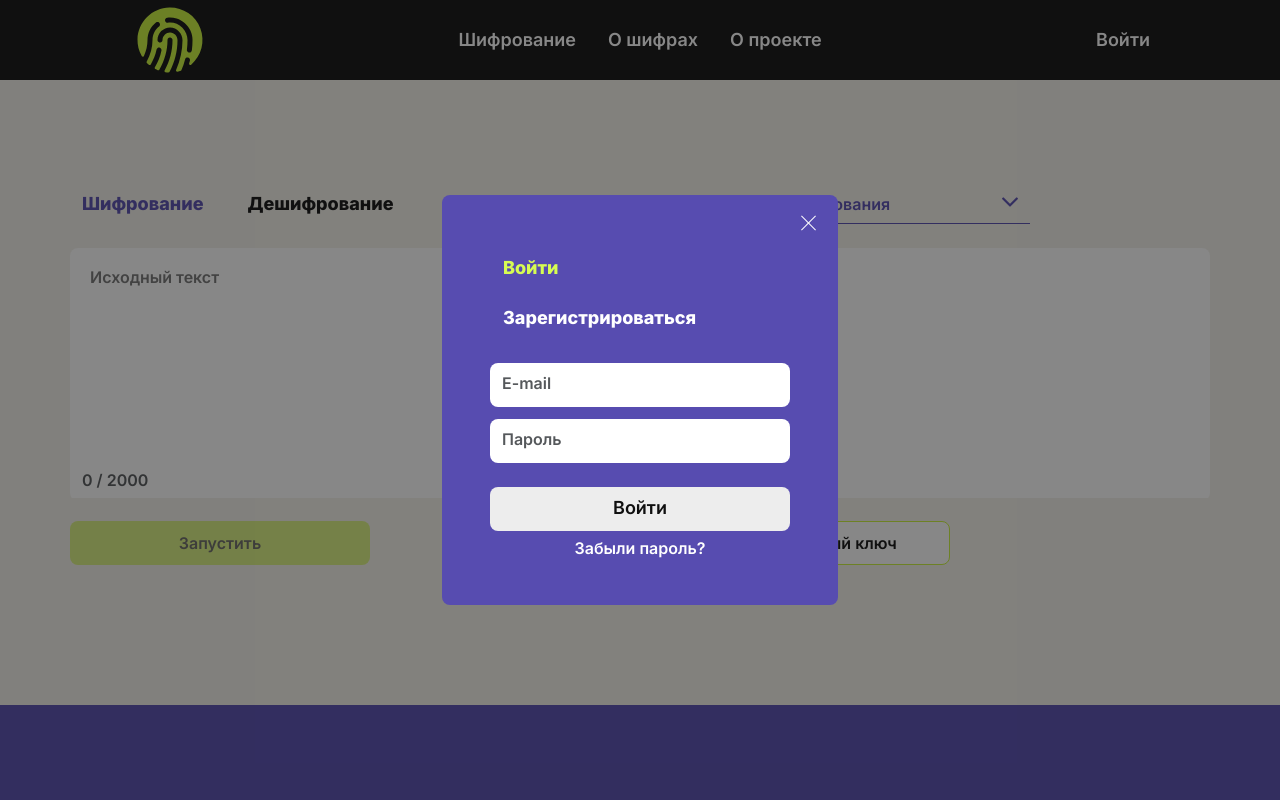
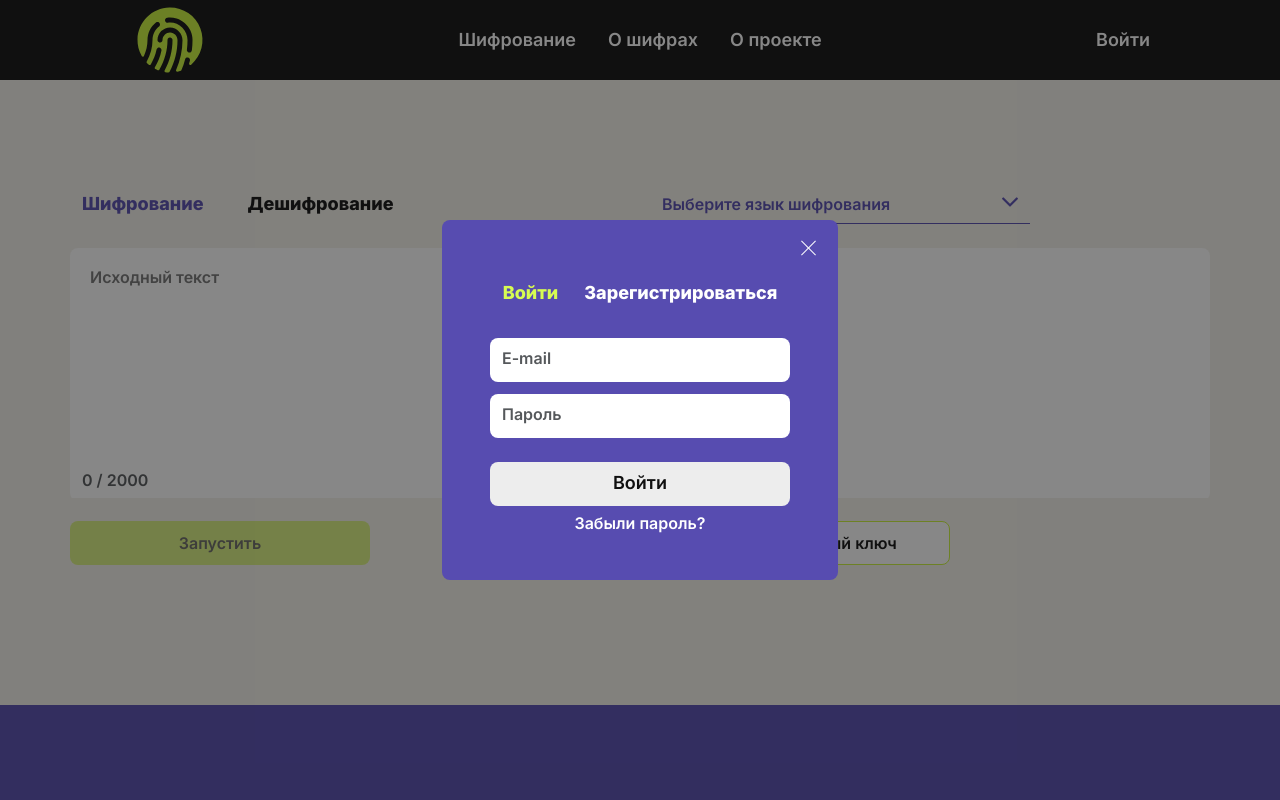
Before and after one commit to encryption-machine/Front, a React (Create React App) app: page / in a window 1280 px wide. Both pictures are taken after a click on the button "Войти". Shown: the top 800 px of the page. Built offline with nearby package versions, Linux system fonts and the light colour scheme.

Commit message:
hotfix: form styles

```diff
--- a/src/components/AuthForms/AuthForms.module.scss
+++ b/src/components/AuthForms/AuthForms.module.scss
@@ -41,7 +41,6 @@
 
 .input {
   & > input {
-    border-radius: 8px;
     display: flex;
     justify-content: space-between;
     padding: 0;
--- a/src/components/AuthFormsInputs/AuthFormsInputs.module.scss
+++ b/src/components/AuthFormsInputs/AuthFormsInputs.module.scss
@@ -26,6 +26,7 @@
 }
 
 .label__placeholder {
+  display: flex;
   position: relative;
 }
 
--- a/src/components/AuthTabs/AuthTabs.jsx
+++ b/src/components/AuthTabs/AuthTabs.jsx
@@ -2,7 +2,7 @@ import React, { useState } from 'react';
 import Tabs from '../Tabs/Tabs';
 import SignInForm from '../SignInForm/SignInForm';
 import SignUpForm from '../SignUpForm/SignUpForm';
-import style from './AuthTabs.module.scss';
+import styles from './AuthTabs.module.scss';
 
 const AuthTabs = () => {
   const tabsBar = [
@@ -11,9 +11,9 @@ const AuthTabs = () => {
   ];
 
   const propStyles = {
-    //tabs: '',
-    bar: [style.tab, { selected: '' }],
-    label: [style.tabLabel, { selected: style.tabLabel__selected }],
+    tabs: styles.tabs,
+    bar: [styles.tab, { selected: '' }],
+    label: [styles.tabLabel, { selected: styles.tabLabel__selected }],
   };
 
   const [selectedTabId, setSelectedTabId] = useState(tabsBar[0].id);
@@ -30,7 +30,7 @@ const AuthTabs = () => {
         tabs={tabsBar}
         onClick={handleTabClick}
       />
-      <div className={style.authTabs__content}>
+      <div className={styles.authTabs__content}>
         {selectedTabId === tabsBar[0].id && <SignInForm />}
         {selectedTabId === tabsBar[1].id && <SignUpForm />}
       </div>
--- a/src/components/AuthTabs/AuthTabs.module.scss
+++ b/src/components/AuthTabs/AuthTabs.module.scss
@@ -6,6 +6,10 @@
     justify-content: center;
     background: $violet;
   }
+}
+
+.tabs {
+  display: flex;
 }
 
 .tab {
```
